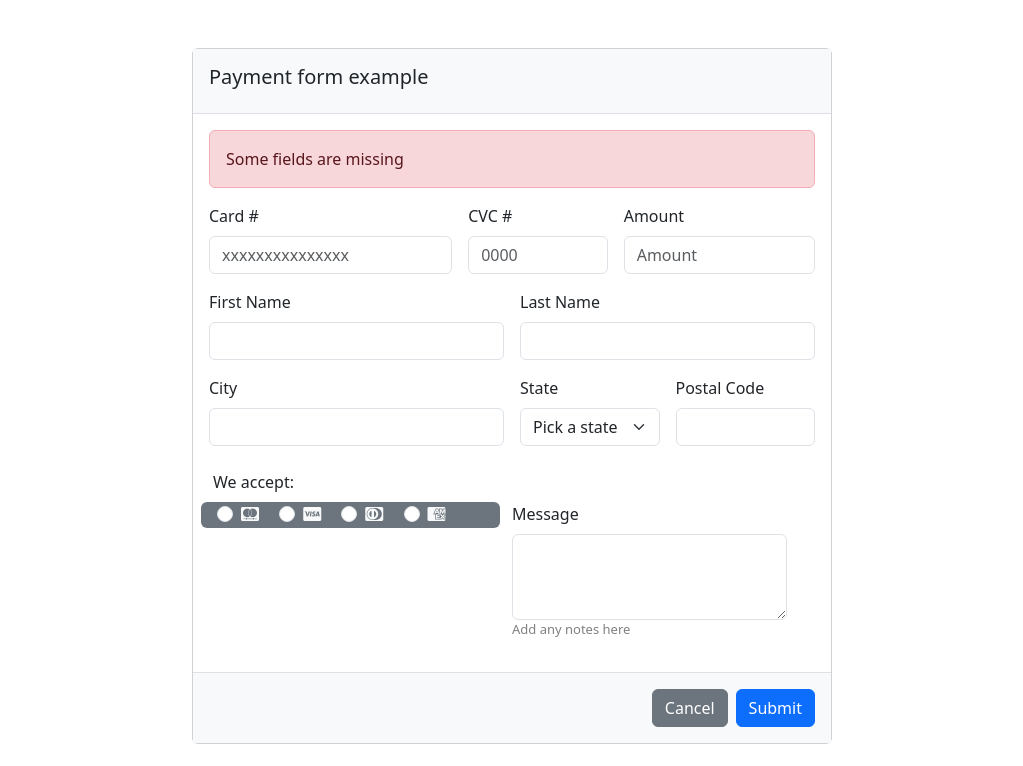
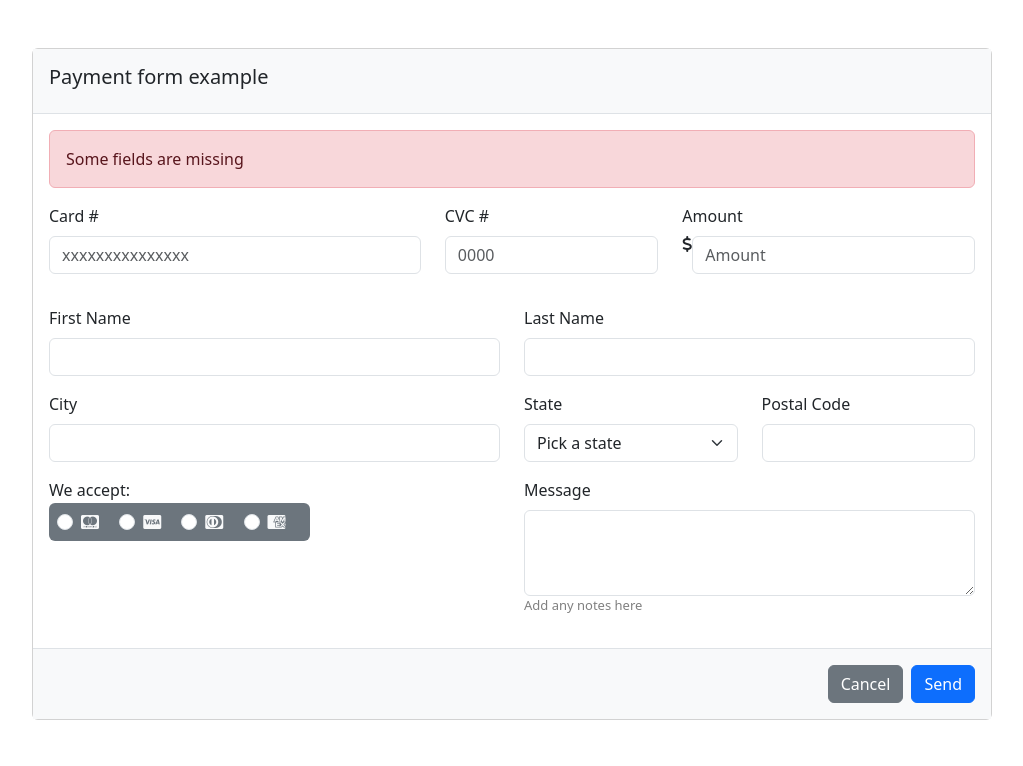
Before and after one commit to menr-25/proyecto-html5, a plain HTML site: page index.html in a window 1280 px wide. Shown: the whole page, without its empty margins (128-1151 px from the left). Drawn offline with nearby package versions, Linux system fonts and the light colour scheme.

Commit message:
Listo entrega final

```diff
--- a/index.html
+++ b/index.html
@@ -14,7 +14,7 @@
 <body>
 
   <!-- Card -->
-  <div class="card mx-auto mt-5 w-50" style="width: 18rem;">
+  <div class="card mx-auto mt-5 w-75" style="width: 18rem;">
 
     <!-- Title Card -->
     <div class="card-body bg-light border-bottom">
@@ -32,7 +32,7 @@
       <!-- End Alert -->
 
       <!-- Form -->
-      <form class="row g-3">
+      <form class="row grid gap-0 row-gap-3">
 
         <!-- Inputs -->
         <div class="col-md-5">
@@ -45,7 +45,10 @@
         </div>
         <div class="col-md-4">
           <label for="inputAmount" class="form-label">Amount</label>
+          <span class="d-flex flex-row mb-3">
+            <i class="fa-solid fa-dollar-sign"></i>
             <input type="text" class="form-control" id="inputAmount" placeholder="Amount">
+          </span>
         </div>
         <div class="col-md-6">
           <label for="inputFirstName" class="form-label">First Name</label>
@@ -72,11 +75,11 @@
         </div>
         <!-- End Inputs -->
 
-        <!-- Division Radio & Text -->
-        <div class="row mt-4">
         <!-- Radios -->
+        <div class="col-md-6 align-self-start" id="inputPayments">
           <label for="inputPayments" class="form-label">We accept:</label>
-          <div class="col-md-6 bg-secondary rounded-2 ps-3 align-self-start" id="inputPayments">
+          <br>
+          <span class="bg-secondary p-2 rounded-2">
             <div class="form-check form-check-inline">
               <input class="form-check-input" type="radio" id="inlineCheckbox1" name="paymentType" value="MasterCard">
               <label class="form-check-label" for="inlineCheckbox1">
@@ -101,20 +104,19 @@
                 <i class="fa-brands fa-cc-amex text-light"></i>
               </label>
             </div>
+          </span>
         </div>
         <!-- End Radios -->
 
         <!-- Text Area -->
-          <div class="col-6">
+        <div class="col-md-6">
           <div class=" m-0 mb-3">
             <label for="inputMessage" class="form-label">Message</label>
-              <textarea class="form-control" id="inputMessage" rows="3"></textarea>
+            <textarea class="form-control m-0" id="inputMessage" rows="3"></textarea>
             <p class="pChanged">Add any notes here</p>
           </div>
         </div>
         <!-- End Text Area -->
-        </div>
-        <!-- End Division Radio & Text -->
 
       </form>
       <!-- End Form -->
@@ -125,7 +127,7 @@
     <!-- Buttons -->
     <div class="card-body d-flex justify-content-end bg-light m-0 border-top">
       <button type="button" class="btn btn-secondary me-2">Cancel</button>
-      <button type="button" class="btn btn-primary">Submit</button>
+      <button type="button" class="btn btn-primary">Send</button>
     </div>
     <!-- End Buttons -->
 
```
Lines whose indentation alone changed are shown as unchanged.
